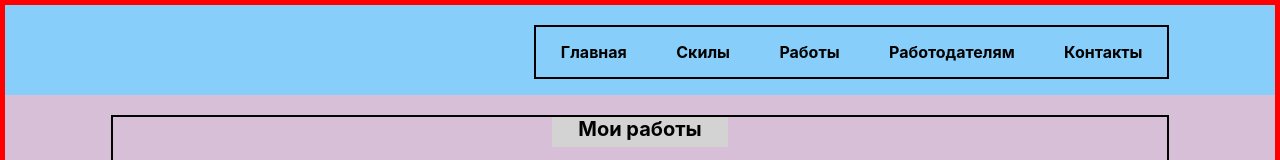
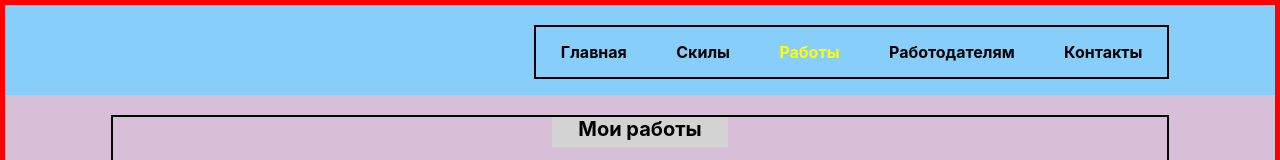
Before and after one commit to zerkalo70/portfolio, a React (Create React App) app: page /Jobs in a window 1280 px wide. Shown: the top 160 px of the page. Built offline with nearby package versions, Linux system fonts and the light colour scheme.

Commit message:
edded color2

```diff
--- a/src/Components/Navigation.jsx
+++ b/src/Components/Navigation.jsx
@@ -7,19 +7,19 @@ const Navigation = () => {
     return (
         <nav className={n.nav}>
             <div className={n.nav1}>
-                <NavLink to = "/Resume">Главная</NavLink>
+                <NavLink to = "/Resume" activeClassName={n.active}>Главная</NavLink>
             </div>
             <div className={n.nav2}>
-                <NavLink to = "/Skills">Скилы</NavLink>
+                <NavLink to = "/Skills" activeClassName={n.active}>Скилы</NavLink>
             </div>
             <div className={n.nav3}>
-                <NavLink to = "/Jobs">Работы</NavLink>
+                <NavLink to = "/Jobs" activeClassName={n.active}>Работы</NavLink>
             </div>
             <div className={n.nav4}>
-                <NavLink to = "/Long">Работодателям</NavLink>
+                <NavLink to = "/Long" activeClassName={n.active}>Работодателям</NavLink>
             </div>
             <div className={n.nav5}>
-                <NavLink to = "/Contacts">Контакты</NavLink>
+                <NavLink to = "/Contacts" activeClassName={n.active}>Контакты</NavLink>
             </div>
         </nav>
     )
--- a/src/Components/Navigation.module.css
+++ b/src/Components/Navigation.module.css
@@ -8,6 +8,16 @@
     grid-column: 6/12;
     height: 50px;
     text-align: center;
+}
+
+.nav a {
+    color: black;
+    font-weight: bold;
+    text-decoration: none;
+}
+
+.nav a.active {
+    color: yellow;
 }
 
 .nav1 {
@@ -34,11 +44,6 @@
     grid-area: n5;
     align-self: center;
 }
-a {
-    color: black;
-    font-weight: bold;
-    text-decoration: none;
-}
 
 a:hover {
     color: magenta;
```
